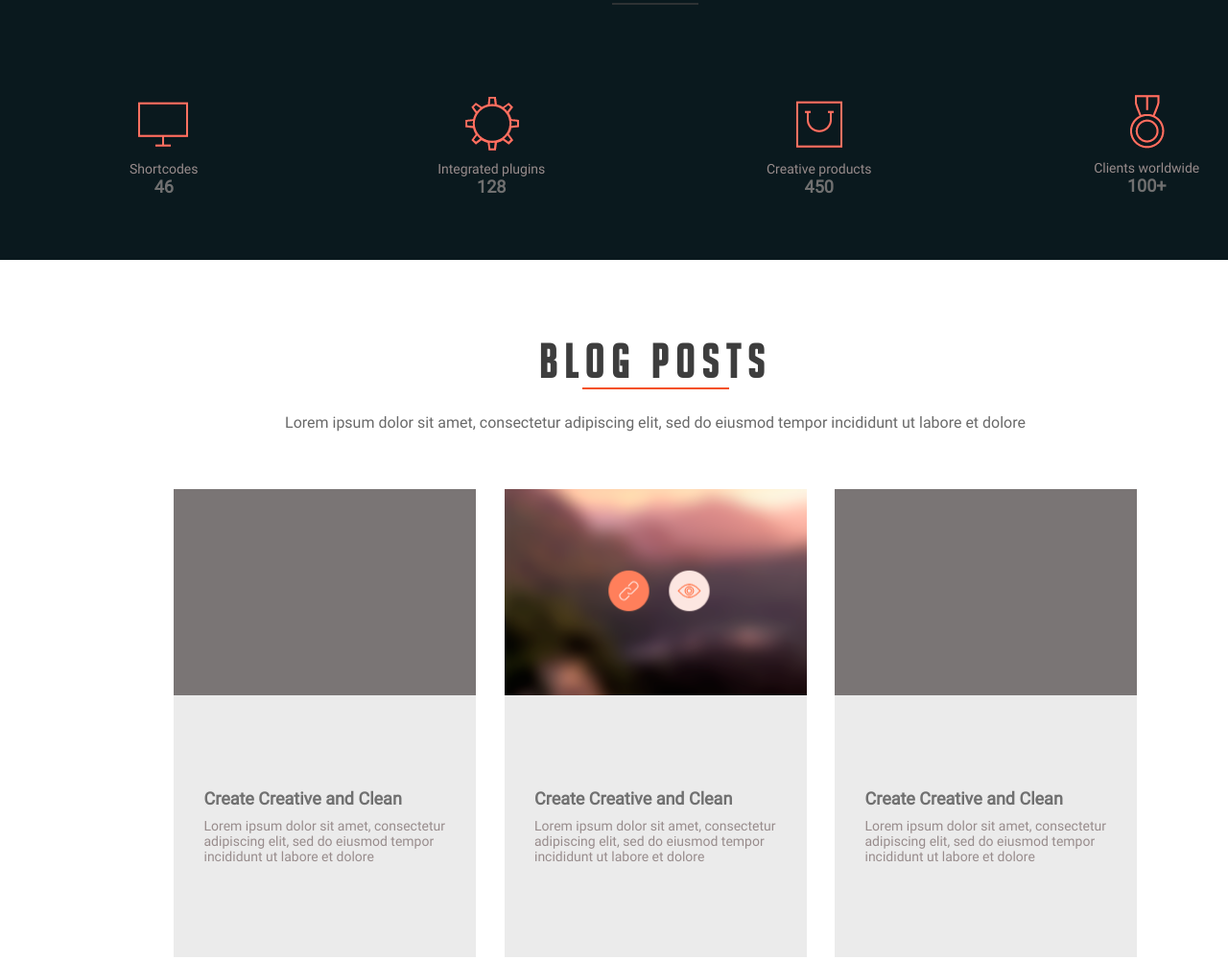
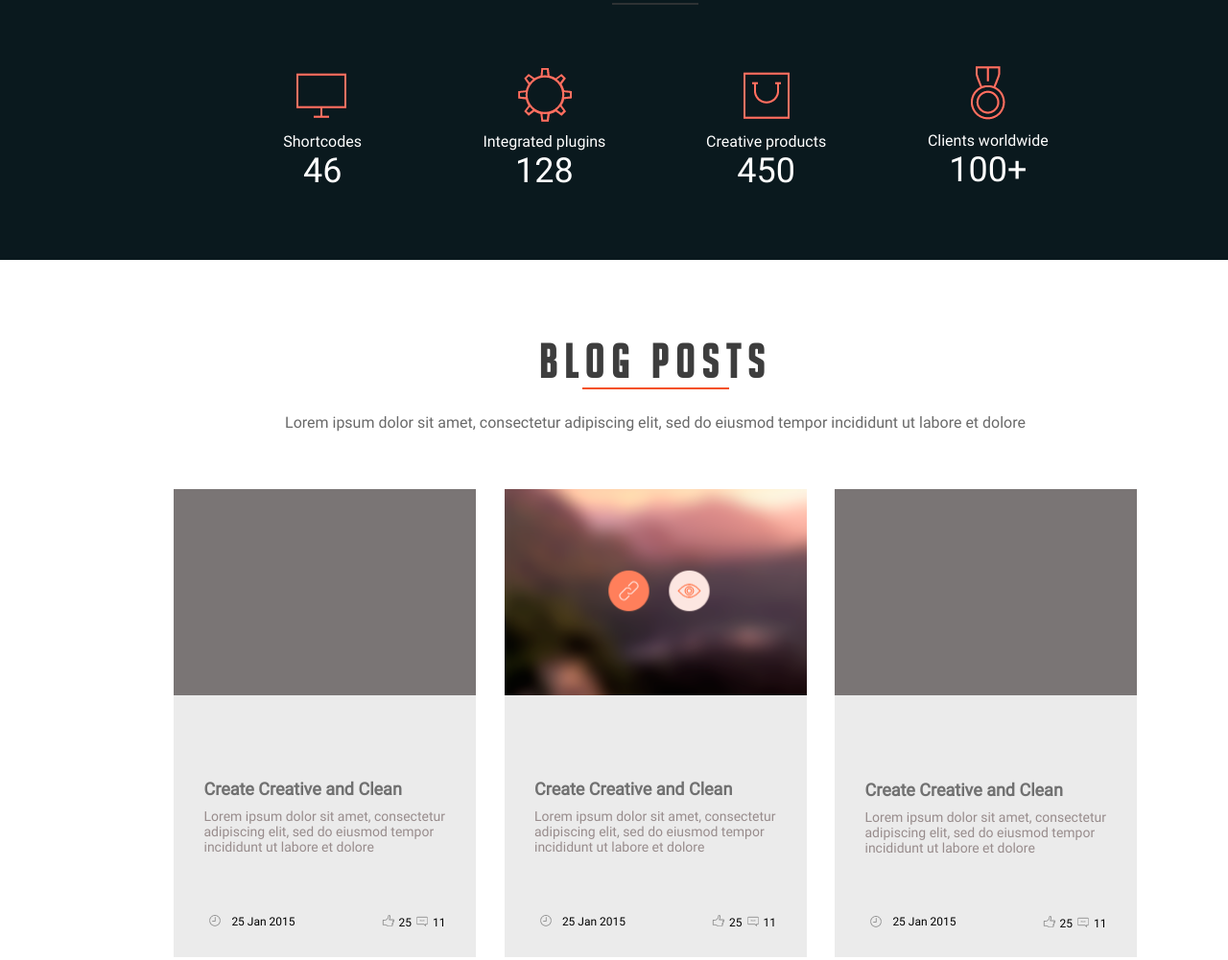
Before and after one commit to DJ-Von/Boostfolia, a plain HTML site: page index.html in a window 1280 px wide. Shown: the part 3957-4958 px from the top of the page at 96% size. Drawn offline with nearby package versions, Linux system fonts and the light colour scheme.

Commit message:
Add files via upload

```diff
--- a/index.html
+++ b/index.html
@@ -260,6 +260,19 @@
 							<h3>Create Creative and Clean</h3>
 							<p>Lorem ipsum dolor sit amet, consectetur adipiscing elit, sed do eiusmod tempor incididunt ut labore et dolore</p>
 						</div>
+						<div class="article-info">
+							<div class="date">
+								<span><img src="img/clock.png" alt=""></span>
+								<span>25 Jan 2015</span>
+							</div>
+							<div class="reactions">
+								<span><img src="img/like.png" alt=""></span>
+								<span>25</span>
+
+								<span><img src="img/comment.png" alt=""></span>
+								<span>11</span>
+							</div>
+						</div>
 					</div>
 				</div>
 
@@ -270,6 +283,19 @@
 							<h3>Create Creative and Clean</h3>
 							<p>Lorem ipsum dolor sit amet, consectetur adipiscing elit, sed do eiusmod tempor incididunt ut labore et dolore</p>
 						</div>
+						<div class="article-info">
+							<div class="date">
+								<span><img src="img/clock.png" alt=""></span>
+								<span>25 Jan 2015</span>
+							</div>
+							<div class="reactions">
+								<span><img src="img/like.png" alt=""></span>
+								<span>25</span>
+
+								<span><img src="img/comment.png" alt=""></span>
+								<span>11</span>
+							</div>
+						</div>
 					</div>
 				</div>
 
@@ -279,6 +305,19 @@
 						<div class="content">
 							<h3>Create Creative and Clean</h3>
 							<p>Lorem ipsum dolor sit amet, consectetur adipiscing elit, sed do eiusmod tempor incididunt ut labore et dolore</p>
+						</div>
+						<div class="article-info">
+							<div class="date">
+								<span><img src="img/clock.png" alt=""></span>
+								<span>25 Jan 2015</span>
+							</div>
+							<div class="reactions">
+								<span><img src="img/like.png" alt=""></span>
+								<span>25</span>
+
+								<span><img src="img/comment.png" alt=""></span>
+								<span>11</span>
+							</div>
 						</div>
 					</div>
 				</div>
--- a/styles/adaptive.css
+++ b/styles/adaptive.css
@@ -59,6 +59,10 @@
     .some-features .sections, .blog-posts .sections, .chose-plan .sections, .who-we-are .summary{
         width: inherit;
         padding-top: 0;
+    }
+
+    .some-features .one-section{
+        padding-top: 30px;
     }
 
     .blog-posts .sections{
@@ -132,4 +136,8 @@
     .get-in-touch .sender-data input{
         width: 100%;
     }
+
+    .some-features .one-section{
+        padding-top: 30px;
+    }
 }
--- a/styles/styles.css
+++ b/styles/styles.css
@@ -583,35 +583,33 @@ table tr{
 }
 
 .some-features .sections{
-
 	margin: 0 auto;
 	padding-top: 60px;
 	display: flex;
-	justify-content: space-around;
+	justify-content: space-evenly;
 	flex-wrap: wrap;
+	width: 70%;
 }
 
 .some-features .one-section{
-	width: 320px;
+	width: 200px;
 	text-align: center;
 	background-color: #0a191e;
-	padding-top: 30px;
+	color: #fff;
 }
 
 
 .some-features .one-section h3{
-	font-size: 18px;
+	font-size: 36px;
 	font-family:'Roboto', sans-serif;
-	font-weight: bold;
-	color: #707070;
+	font-weight: 100;
 	margin-bottom: 10px;
 }
 
 .some-features .one-section p{
-	font-size: 14px;
+	font-size: 16px;
 	font-family:'Roboto', sans-serif;
-	font-weight: 300;
-	color: #988c8c;
+	font-weight: 100;
 	margin: 0 auto;
 	width: 80%;
 }
@@ -677,6 +675,30 @@ table tr{
 	color: #988c8c;
 	margin: 0 auto;
 
+}
+
+.blog-posts .article-info{
+	display: flex;
+	justify-content: space-between;
+	width: 80%;
+	margin: 0 auto;
+	transform: translateY(60px);
+	font-family: 'Roboto', sans-serif;
+}
+
+.blog-posts .article-info span{
+	font-size: 12px;
+}
+
+.blog-posts .article-info .date, .blog-posts .article-info .date{
+	display: flex;
+    justify-content: space-around;
+    align-items: center;
+    width: 100px;
+}
+
+.blog-posts .article-info img{
+	width: auto;
 }
 
 /*Chose plan*/
```
Also changed, not shown: img/clock.png (added), img/comment.png (added), img/like.png (added).
